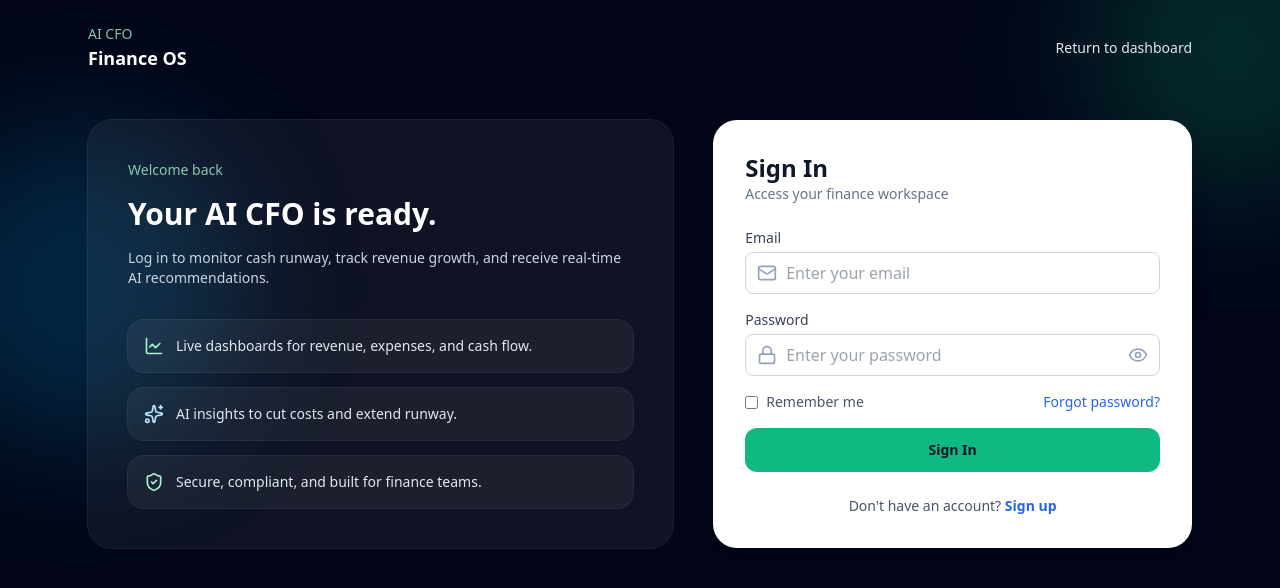
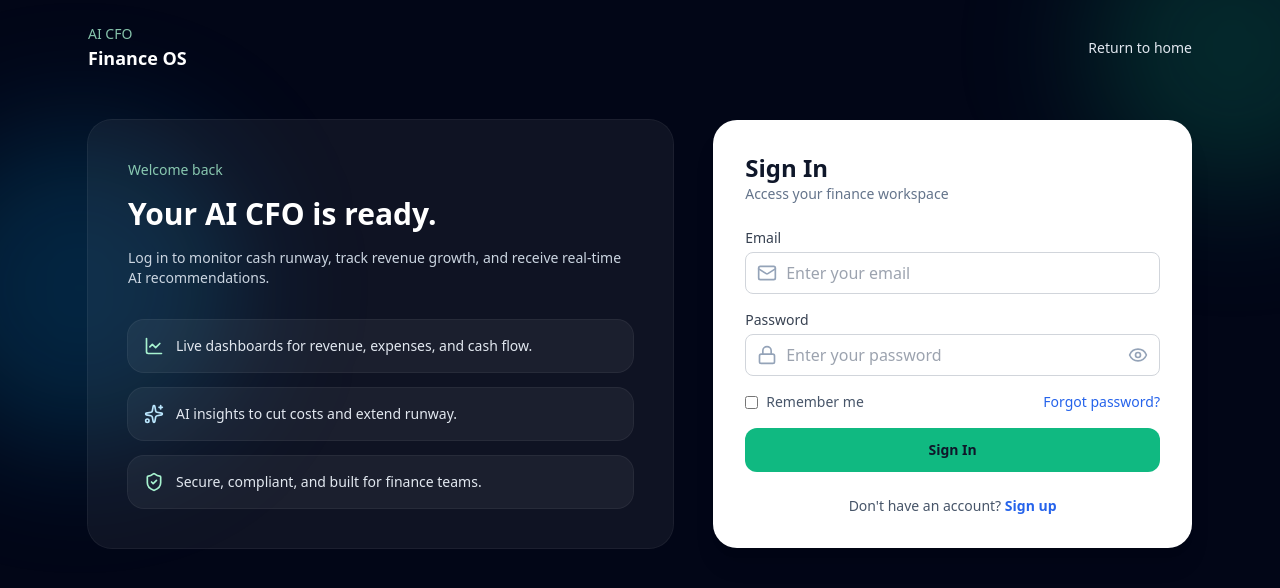
Before and after one commit to YourAICFO/aicfo-V4, a React (Vite) app in the folder frontend/: page /login in a window 1280 px wide. Shown: the top 588 px of the page. Built offline with nearby package versions, Linux system fonts and the light colour scheme; no server answers.

Commit message:
Worker codes incorporated

```diff
--- a/frontend/src/pages/Login.tsx
+++ b/frontend/src/pages/Login.tsx
@@ -6,7 +6,7 @@ import { authApi } from '../services/api';
 
 export default function Login() {
   const navigate = useNavigate();
-  const { setAuth } = useAuthStore();
+  const { setAuth, isAuthenticated } = useAuthStore();
   const [email, setEmail] = useState('');
   const [password, setPassword] = useState('');
   const [showPassword, setShowPassword] = useState(false);
@@ -63,9 +63,13 @@ export default function Login() {
             <p className="text-sm text-emerald-200/80">AI CFO</p>
             <p className="text-lg font-semibold">Finance OS</p>
           </div>
-          <Link to="/dashboard" className="text-sm text-slate-200 hover:text-white">
-            Return to dashboard
-          </Link>
+          <button
+            type="button"
+            onClick={() => navigate(isAuthenticated ? '/dashboard' : '/')}
+            className="text-sm text-slate-200 hover:text-white"
+          >
+            {isAuthenticated ? 'Return to dashboard' : 'Return to home'}
+          </button>
         </div>
 
         <div className="relative mx-auto grid w-full max-w-6xl gap-10 px-6 pb-16 pt-6 lg:grid-cols-[1.1fr_0.9fr]">
--- a/frontend/src/pages/Transactions.tsx
+++ b/frontend/src/pages/Transactions.tsx
@@ -19,6 +19,7 @@ export default function Transactions() {
   const [showModal, setShowModal] = useState(false);
   const [editingTransaction, setEditingTransaction] = useState<Transaction | null>(null);
   const [filter, setFilter] = useState({ type: '' });
+  const [error, setError] = useState('');
   const selectedCompanyId = useAuthStore((state) => state.selectedCompanyId);
 
   const [formData, setFormData] = useState({
@@ -51,6 +52,7 @@ export default function Transactions() {
 
   const handleSubmit = async (e: React.FormEvent) => {
     e.preventDefault();
+    setError('');
 
     try {
       if (editingTransaction) {
@@ -62,7 +64,7 @@ export default function Transactions() {
         await transactionApi.create({
           date: formData.date,
           type: formData.type as 'OPENING_BALANCE' | 'REVENUE' | 'EXPENSE',
-          category: formData.category,
+          category: formData.type === 'OPENING_BALANCE' ? 'Opening Balance' : formData.category,
           amount: parseFloat(formData.amount),
           description: formData.description,
         });
@@ -79,8 +81,9 @@ export default function Transactions() {
       });
 
       loadTransactions();
-    } catch (error) {
+    } catch (error: any) {
       console.error('Failed to save transaction:', error);
+      setError(error.response?.data?.error || 'Failed to save transaction. Please try again.');
     }
   };
 
@@ -299,6 +302,12 @@ export default function Transactions() {
               {editingTransaction ? 'Edit Transaction' : 'Add Transaction'}
             </h2>
 
+            {error && (
+              <div className="mb-4 rounded-lg bg-red-50 p-3 text-sm text-red-700">
+                {error}
+              </div>
+            )}
+
             <form onSubmit={handleSubmit} className="space-y-4">
 
               {!editingTransaction && (
@@ -318,7 +327,14 @@ export default function Transactions() {
                     <label className="label">Type</label>
                     <select
                       value={formData.type}
-                      onChange={(e) => setFormData({ ...formData, type: e.target.value })}
+                      onChange={(e) => {
+                        const nextType = e.target.value;
+                        setFormData({
+                          ...formData,
+                          type: nextType,
+                          category: nextType === 'OPENING_BALANCE' ? 'Opening Balance' : formData.category,
+                        });
+                      }}
                       className="input"
                       required
                     >
@@ -328,6 +344,7 @@ export default function Transactions() {
                     </select>
                   </div>
 
+                  {formData.type !== 'OPENING_BALANCE' && (
                     <div>
                       <label className="label">Category</label>
                       <input
@@ -338,6 +355,7 @@ export default function Transactions() {
                         required
                       />
                     </div>
+                  )}
                 </>
               )}
 
```
Also changed, not shown: 1 other file (tests, documents, lock files or other folders). Lines whose indentation alone changed are shown as unchanged.
